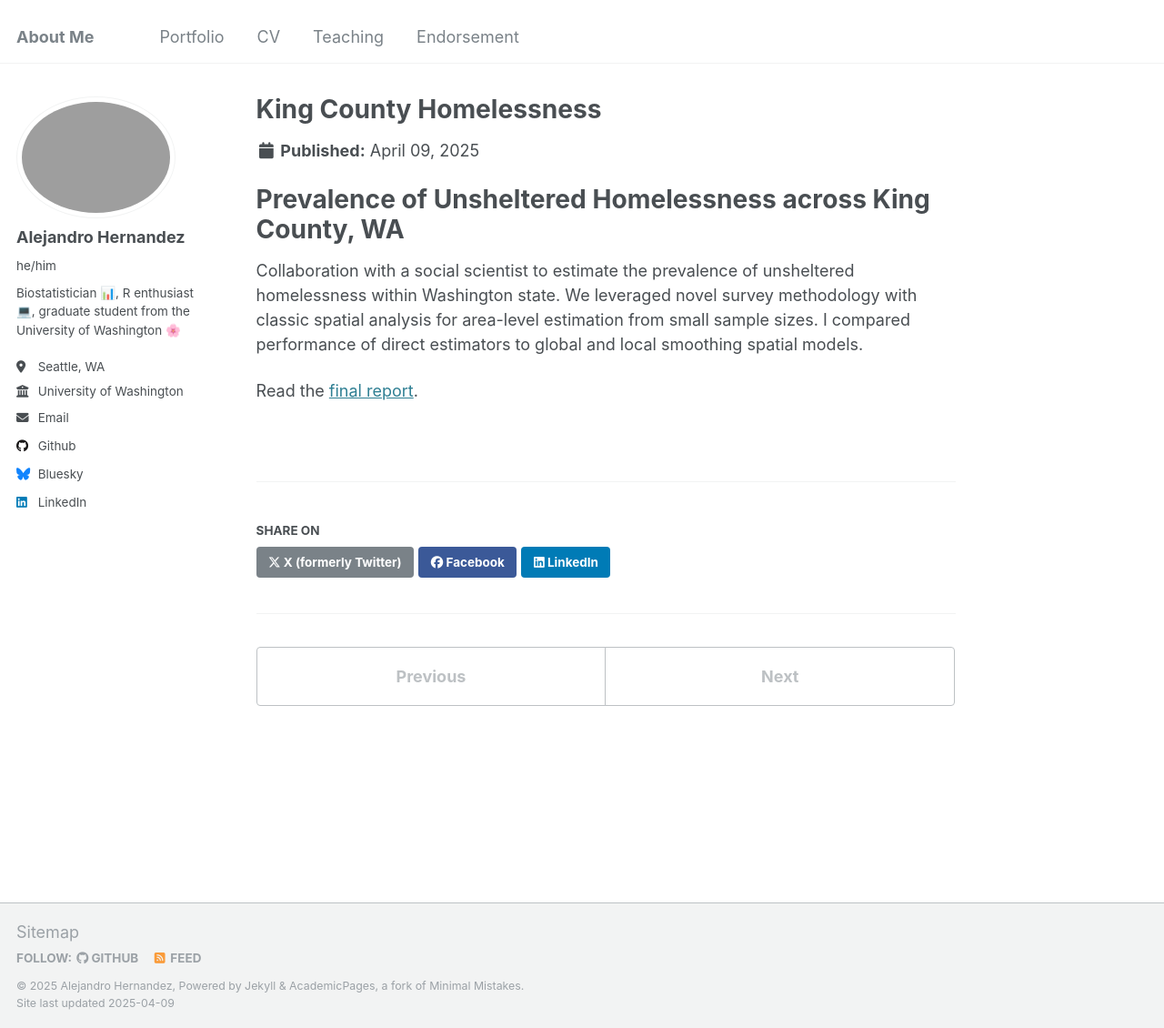
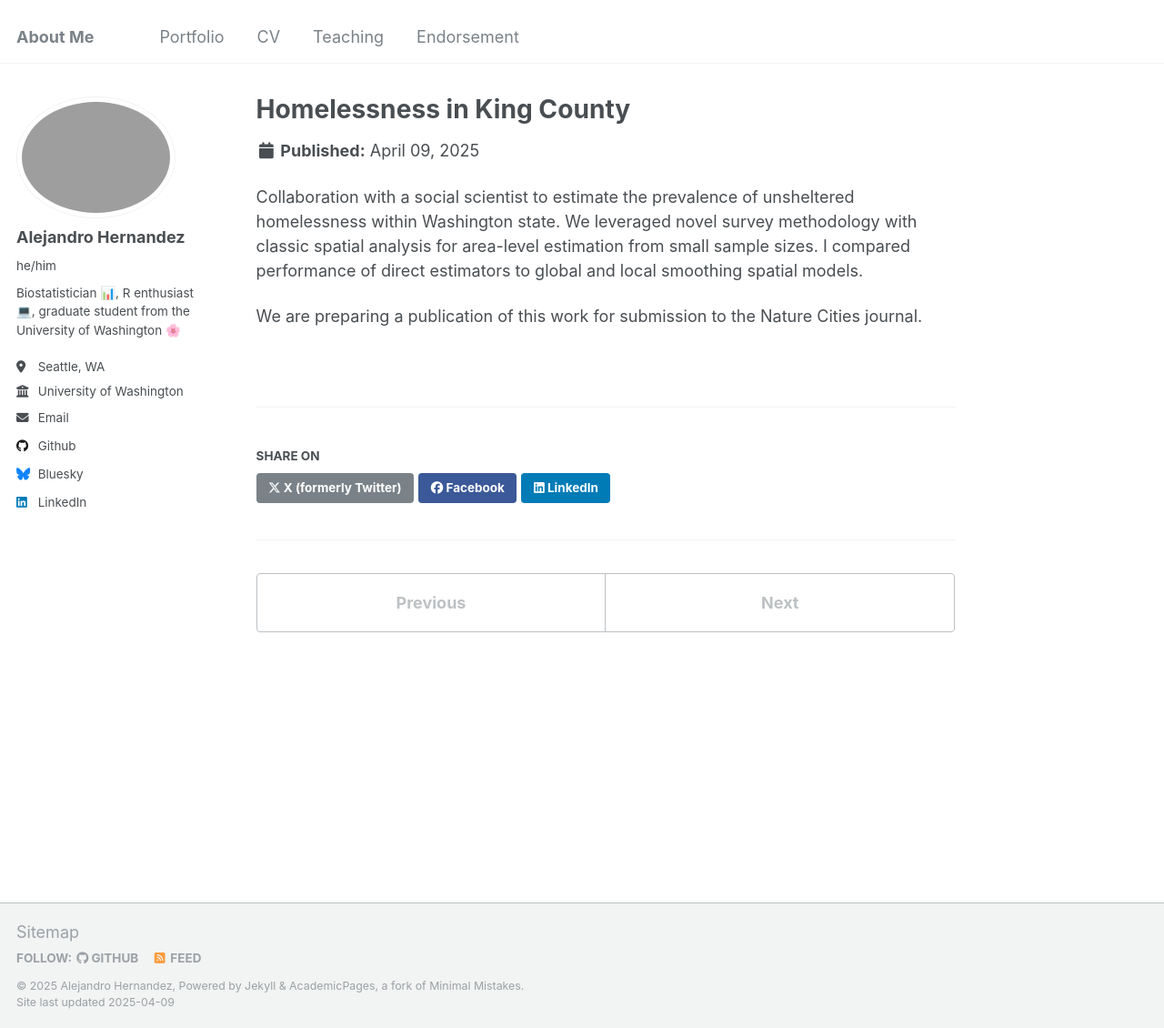
Before and after one commit to alejandroh3005/alejandroh3005.github.io, a Jekyll site: the page built from _portfolio/king-county.md, in a window 1280 px wide and 1130 px high. Shown: the whole window at 91% size. Built offline with Jekyll 4.4.1, drawn with Linux system fonts in a browser that asks for light colours.

Commit message:
Update portfolio pages

```diff
--- a/_portfolio/king-county.md
+++ b/_portfolio/king-county.md
@@ -1,12 +1,10 @@
 ---
-title: "King County Homelessness"
-excerpt: "Prevalence of Unsheltered Homelessness across King County, WA
+title: "Homelessness in King County"
+excerpt: "Prevalence of people living unsheltered across King County, WA
 <br/><img src='/images/kingcounty.png'>"
 collection: portfolio
 ---
 
-# Prevalence of Unsheltered Homelessness across King County, WA
-
 Collaboration with a social scientist to estimate the prevalence of unsheltered homelessness within Washington state. We leveraged novel survey methodology with classic spatial analysis for area-level estimation from small sample sizes. I compared performance of direct estimators to global and local smoothing spatial models.
 
-Read the [final report](https://github.com/alejandroh3005/alejandroh3005.github.io/blob/main/files/Prevalence%20of%20Unsheltered%20Homelessness%20in%20King%20County%2C%20WA.pdf).
+We are preparing a publication of this work for submission to the Nature Cities journal.
```
Also changed, not shown: _portfolio/maxent.md (+1 -1 lines), _portfolio/modelLong.md (+1 -1 lines), _portfolio/seattle-childrens.md (+1 -1 lines).
